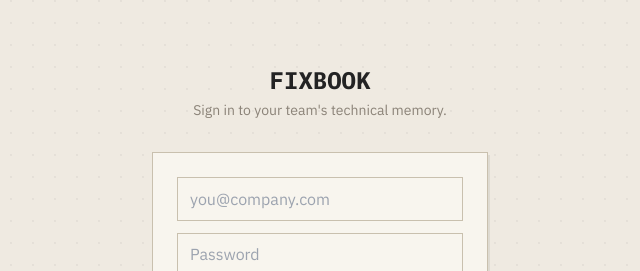
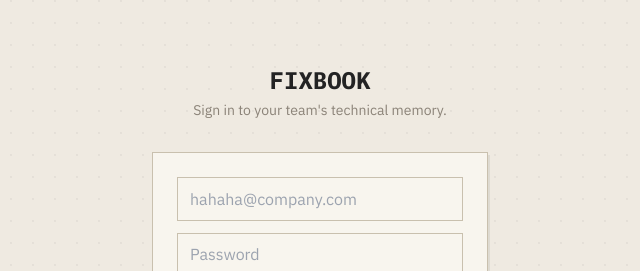
Before and after one commit to TsiryNajoro/fixbook-front, a React (Vite) app: page /login in a window 1280 px wide. Shown: the top 271 px of the page, without its empty margins (320-960 px from the left). Built offline with nearby package versions, Linux system fonts and the light colour scheme; no server answers.

Commit message:
feat: First complete chain test

```diff
--- a/src/pages/Login.jsx
+++ b/src/pages/Login.jsx
@@ -64,7 +64,7 @@ export default function Login() {
           <input
             className="input w-full"
             type="email"
-            placeholder="you@company.com"
+            placeholder="hahaha@company.com"
             value={email}
             onChange={(e) => setEmail(e.target.value)}
             required
```
